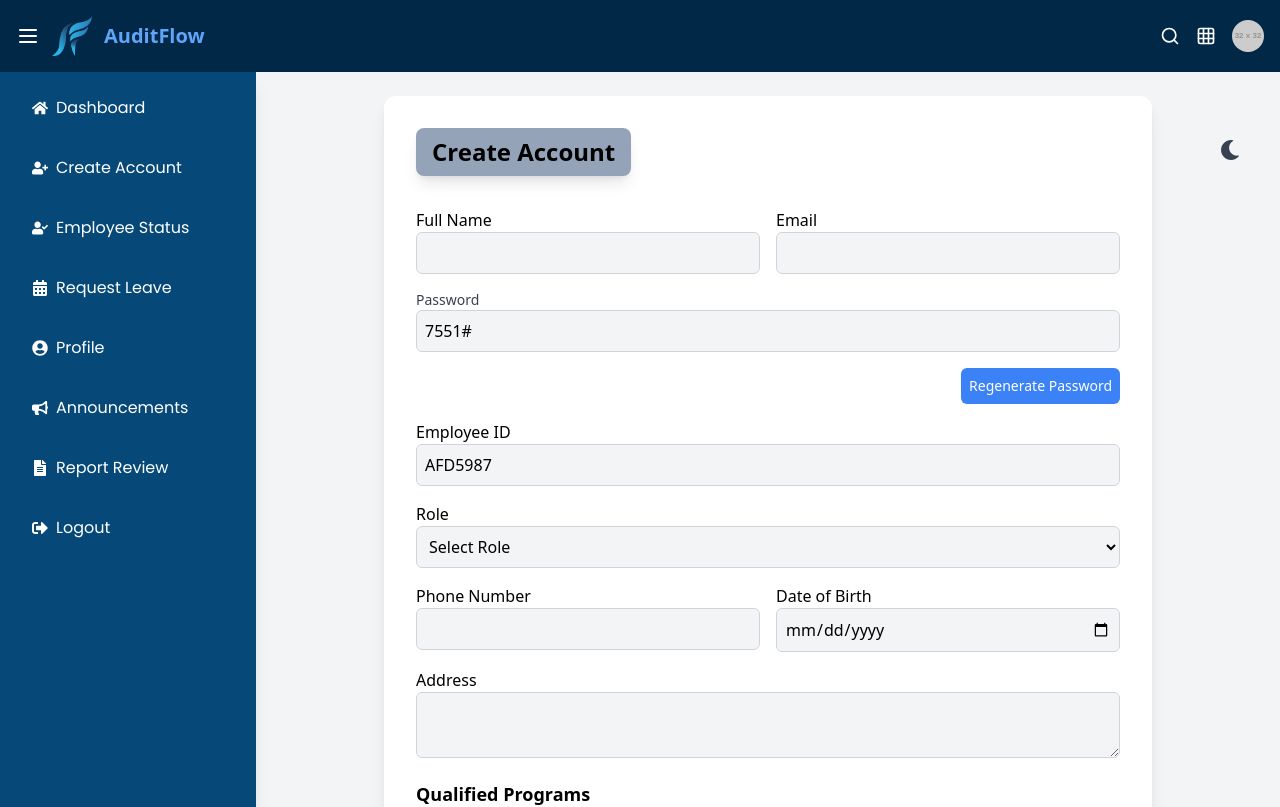
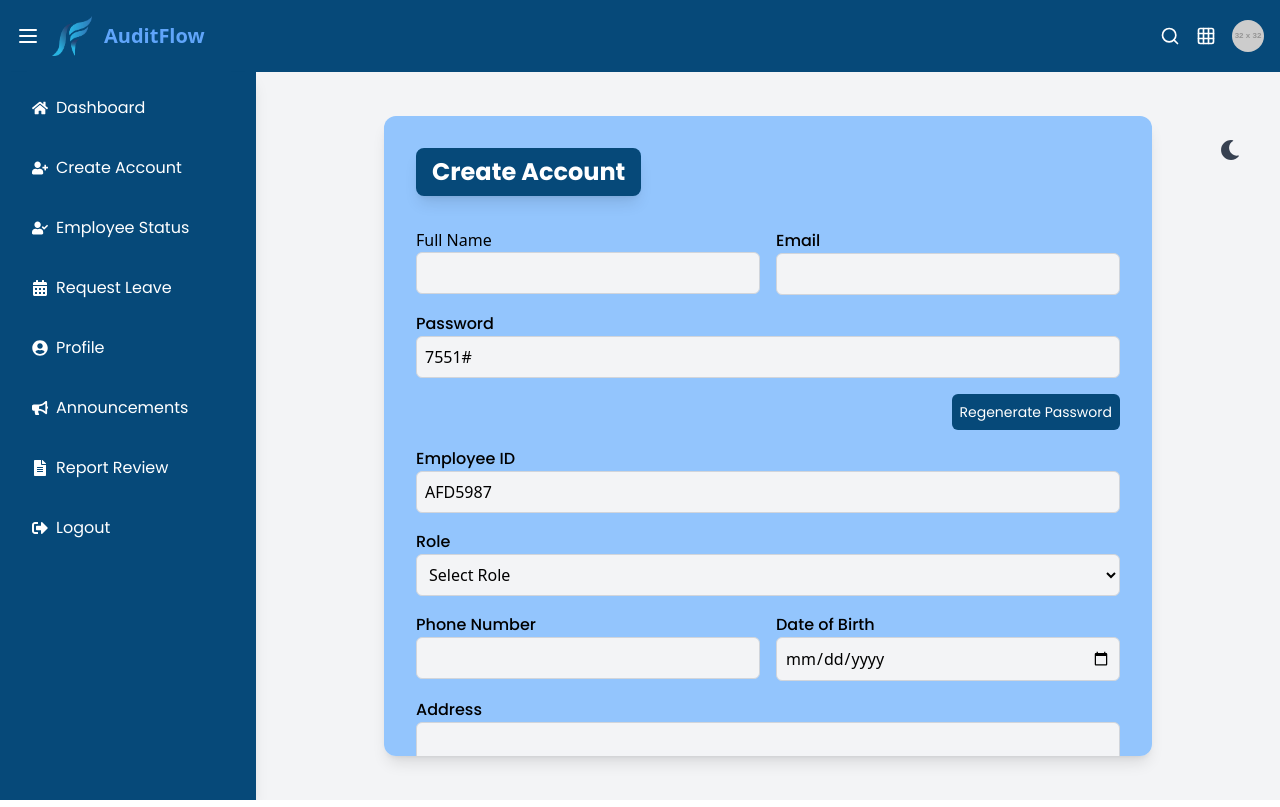
Before and after one commit to Nisal2522/Audit-Managment, a React (Vite) app in the folder frontend/: page /food/Head/Createaccount in a window 1280 px wide. Shown: the top 807 px of the page. Built offline with nearby package versions, Linux system fonts and the light colour scheme.

Commit message:
Update CreateProfile.jsx

```diff
--- a/frontend/src/Components/NavBar.jsx
+++ b/frontend/src/Components/NavBar.jsx
@@ -3,7 +3,7 @@ import logo from "../../src/assets/logon.png";
 
 export default function NavBar() {
     return (
-            <nav className="flex items-center justify-between text-white p-4" style={{ backgroundColor: "#022847" }}>
+            <nav className="flex items-center justify-between text-white p-4" style={{ backgroundColor: "#064979" }}>
             {/* Left Section - Logo & Title */}
             <div className="flex items-center gap-3">
                 <button className="text-white hover:text-gray-400">
--- a/frontend/src/pages/food/DepartmentHead/Createprofile.jsx
+++ b/frontend/src/pages/food/DepartmentHead/Createprofile.jsx
@@ -3,8 +3,7 @@ import Navbar from '../../../Components/NavBar';
 import Sidebar from "./Sidebar";
 import { createEmployee } from "../../../services/employeeservice";
 import bcrypt from "bcryptjs";
-import {  FaSun, FaMoon } from "react-icons/fa";
-
+import { FaSun, FaMoon } from "react-icons/fa";
 
 const CreateprofileFood = () => {
   const [formData, setFormData] = useState({
@@ -19,11 +18,9 @@ const CreateprofileFood = () => {
     profilePicture: null,
     department: "Food",
   });
-
   const [darkMode, setDarkMode] = useState(
     localStorage.getItem("theme") === "dark"
   );
-
   const [qualifiedPrograms, setQualifiedPrograms] = useState({
     GOTS: { selected: false, startDate: "", expireDate: "" },
     GRS: { selected: false, startDate: "", expireDate: "" },
@@ -117,10 +114,8 @@ const CreateprofileFood = () => {
 
   const handleSubmit = async (e) => {
     e.preventDefault();
-
     // Check if all form fields are filled
     const isFormComplete = Object.values(formData).every((value) => value !== "");
-
     // Convert `qualifiedPrograms` from an object to an array
     const formattedPrograms = Object.entries(qualifiedPrograms)
       .filter(([_, program]) => program.selected) // Keep only selected programs
@@ -151,7 +146,6 @@ const CreateprofileFood = () => {
       // Hash the password before sending it to the backend
       const salt = await bcrypt.genSalt(10);
       const hashedPassword = await bcrypt.hash(formData.password, salt); // Hash the password
-
       // Send data to backend, including the hashed password
       await createEmployee({
         ...formData,
@@ -162,10 +156,9 @@ const CreateprofileFood = () => {
 
       // Show the popup
       setIsPopupVisible(true);
-
       setTimeout(() => {
         setIsPopupVisible(false);
-      },4000);
+      }, 4000);
 
       // Reset form after submission
       setFormData({
@@ -178,7 +171,6 @@ const CreateprofileFood = () => {
         dob: "",
         employeeId: "",
       });
-
       setQualifiedPrograms({
         GOTS: { selected: false, startDate: "", expireDate: "" },
         GRS: { selected: false, startDate: "", expireDate: "" },
@@ -189,53 +181,53 @@ const CreateprofileFood = () => {
         "BCI Cotton": { selected: false, startDate: "", expireDate: "" },
         PPRS: { selected: false, startDate: "", expireDate: "" },
       });
-
     } catch (error) {
       alert("Error creating account. Please try again.");
     }
   };
 
-
-
-
-
-
   return (
     <div className={`min-h-screen ${darkMode ? "bg-gray-900 text-white" : "bg-gray-100 text-black"} flex flex-col`}>
       {/* Header */}
       <Navbar />
-
       {/* Dark Mode Button */}
       <div className="absolute top-[19%] right-8 transform -translate-y-1/2">
-             <button  onClick={() => setDarkMode(!darkMode)}   className={`p-2 text-xl focus:outline-none transform duration-200 ease-in-out hover:scale-105 -translate-y-1 text-2xl ${
+        <button
+          onClick={() => setDarkMode(!darkMode)}
+          className={`p-2 text-xl focus:outline-none transform duration-200 ease-in-out hover:scale-105 -translate-y-1 text-2xl ${
             darkMode ? "text-white" : "text-gray-700"
-             } cursor-pointer`}   >
+          } cursor-pointer`}
+        >
           {darkMode ? <FaSun className="inline-block" /> : <FaMoon className="inline-block" />}
         </button>
       </div>
-
-
-
       <div className="flex flex-grow">
         {/* Sidebar */}
         <Sidebar />
-
         {/* Main Section */}
         <main className="flex-grow flex items-center justify-center p-6">
           {/* Card Container */}
-          <div className={`shadow-lg rounded-xl p-8 w-full max-w-3xl transition duration-300 ${darkMode ? "bg-gray-900 text-white" : "bg-white text-black"}`}>
-
+          <div
+            className={`shadow-lg rounded-xl p-8 w-full max-w-3xl transition duration-300 ${
+              darkMode ? "bg-blue-300 text-white" : "bg-blue-300 text-black"
+            }`}
+            style={{ maxHeight: "80vh", overflowY: "auto" }}
+          >
             {/* Label with Dynamic Text Color */}
-            <label className={`text-2xl font-bold py-2 px-4 rounded-lg inline-block shadow-lg ${  darkMode ? 'text-white' : 'bg-slate-400 text-black' }`} style={darkMode ? { backgroundColor: "#064979" } : {}} >
+            <label
+              className={`text-2xl font-bold py-2 px-4 rounded-lg inline-block shadow-lg font-poppins ${
+                darkMode ? "text-white" : "text-white"
+              }`}
+              style={{ backgroundColor: "#064979" }}
+            >
               Create Account
             </label>
-
             {/* Form */}
             <form onSubmit={handleSubmit} className="space-y-4 mt-8">
               <div className="grid grid-cols-2 gap-4">
                 {/* Full Name */}
                 <div>
-                    <label className={`font-medium ${darkMode ? "text-white" : "text-black"}`}>
+                  <label className={`font-medium font-poppins${darkMode ? "text-white" : "text-black"}`}>
                     Full Name
                   </label>
                   <input
@@ -249,12 +241,9 @@ const CreateprofileFood = () => {
                     required
                   />
                 </div>
-
-
-
                 {/* Email */}
                 <div>
-                  <label className={`font-medium ${darkMode ? "text-white" : "text-black"}`}>Email</label>
+                  <label className={`font-medium font-poppins ${darkMode ? "text-white" : "text-black"}`}>Email</label>
                   <input
                     type="email"
                     name="email"
@@ -262,14 +251,14 @@ const CreateprofileFood = () => {
                     onChange={handleChange}
                     className={`w-full p-2 border rounded-md focus:ring-2 focus:ring-blue-500
                       ${darkMode ? "border-gray-600 bg-gray-800 text-white" : "border-gray-300 bg-gray-100 text-black"}
-                    `}                    required
+                    `}
+                    required
                   />
                 </div>
               </div>
-
               {/* Password (Automatically generated) */}
               <div className="mb-4 relative">
-                      <label htmlFor="password" className={`block text-sm font-medium ${darkMode ? "text-gray-300" : "text-gray-700"}`}>
+                <label htmlFor="password" className={`font-medium font-poppins ${darkMode ? "text-gray-300" : "text-black"}`}>
                   Password
                 </label>
                 <input
@@ -283,22 +272,19 @@ const CreateprofileFood = () => {
                   `}
                 />
               </div>
-
               {/* Button to regenerate password */}
               <div className="mb-4 flex justify-end">
                 <button
                   type="button"
                   onClick={handleRegeneratePassword}
-                        className="p-2 bg-blue-500 text-white rounded-md hover:bg-blue-600 focus:outline-none focus:ring-2 focus:ring-blue-500 text-sm"
+                  className="p-2 bg-[#064979] text-white rounded-md hover:bg-[#043a63] focus:outline-none focus:ring-2 focus:ring-blue-500 text-sm font-poppins"
                 >
                   Regenerate Password
                 </button>
               </div>
-
-
               {/* Employee ID */}
               <div>
-                <label className={`font-medium ${darkMode ? "text-white" : "text-black"}`}>Employee ID</label>
+                <label className={`font-medium font-poppins ${darkMode ? "text-white" : "text-black"}`}>Employee ID</label>
                 <input
                   type="text"
                   name="employeeId"
@@ -306,20 +292,21 @@ const CreateprofileFood = () => {
                   onChange={handleChange}
                   className={`w-full p-2 border rounded-md focus:ring-2 focus:ring-blue-500
                     ${darkMode ? "border-gray-600 bg-gray-800 text-white" : "border-gray-300 bg-gray-100 text-black"}
-                  `}                  readOnly
+                  `}
+                  readOnly
                 />
               </div>
-
               {/* Role */}
               <div>
-                <label className={`font-medium ${darkMode ? "text-white" : "text-black"}`}>Role</label>
+                <label className={`font-medium font-poppins ${darkMode ? "text-white" : "text-black"}`}>Role</label>
                 <select
                   name="role"
                   value={formData.role}
                   onChange={handleChange}
                   className={`w-full p-2 border rounded-md focus:ring-2 focus:ring-blue-500
                     ${darkMode ? "border-gray-600 bg-gray-800 text-white" : "border-gray-300 bg-gray-100 text-black"}
-                  `}                  required
+                  `}
+                  required
                 >
                   <option value="">Select Role</option>
                   <option value="Auditor">Auditor</option>
@@ -329,11 +316,10 @@ const CreateprofileFood = () => {
                   <option value="Contractor">Contractor</option>
                 </select>
               </div>
-
               {/* Phone & DOB */}
               <div className="grid grid-cols-2 gap-4">
                 <div>
-                  <label className={`font-medium ${darkMode ? "text-white" : "text-black"}`}>Phone Number</label>
+                  <label className={`font-medium font-poppins ${darkMode ? "text-white" : "text-black"}`}>Phone Number</label>
                   <input
                     type="tel"
                     name="phone"
@@ -341,12 +327,12 @@ const CreateprofileFood = () => {
                     onChange={handleChange}
                     className={`w-full p-2 border rounded-md focus:ring-2 focus:ring-blue-500
                       ${darkMode ? "border-gray-600 bg-gray-800 text-white" : "border-gray-300 bg-gray-100 text-black"}
-                    `}                    required
+                    `}
+                    required
                   />
                 </div>
-
                 <div>
-                  <label className={`font-medium ${darkMode ? "text-white" : "text-black"}`}>Date of Birth</label>
+                  <label className={`font-medium font-poppins ${darkMode ? "text-white" : "text-black"}`}>Date of Birth</label>
                   <input
                     type="date"
                     name="dob"
@@ -354,33 +340,31 @@ const CreateprofileFood = () => {
                     onChange={handleChange}
                     className={`w-full p-2 border rounded-md focus:ring-2 focus:ring-blue-500
                       ${darkMode ? "border-gray-600 bg-gray-800 text-white" : "border-gray-300 bg-gray-100 text-black"}
-                    `}                    required
+                    `}
+                    required
                   />
                 </div>
               </div>
-
               {/* Address */}
               <div>
-                <label className={`font-medium ${darkMode ? "text-white" : "text-black"}`}>Address</label>
+                <label className={`font-medium font-poppins ${darkMode ? "text-white" : "text-black"}`}>Address</label>
                 <textarea
                   name="address"
                   value={formData.address}
                   onChange={handleChange}
                   className={`w-full p-2 border rounded-md focus:ring-2 focus:ring-blue-500
                     ${darkMode ? "border-gray-600 bg-gray-800 text-white" : "border-gray-300 bg-gray-100 text-black"}
-                  `}                  rows="2"
+                  `}
+                  rows="2"
                   required
                 ></textarea>
               </div>
-
-
-
               {/* Qualified Programs Section */}
               <div className="mt-6">
-                <label className={`text-lg font-semibold ${darkMode ? "text-white" : "text-black"}`}>
+                <label className={`font-medium font-poppins ${darkMode ? "text-white" : "text-black"}`}>
                   Qualified Programs
                 </label>
-                <div className="grid grid-cols-2 gap-4 mt-2">
+                <div className="grid grid-cols-2 gap-4 mt-2 font-medium font-poppins">
                   {Object.entries(qualifiedPrograms).map(([program, data]) => (
                     <div key={program} className="flex flex-col space-y-2">
                       <div className="flex items-center">
@@ -409,7 +393,6 @@ const CreateprofileFood = () => {
                             `}
                             placeholder="Start Date"
                           />
-
                           {/* Expire Date Label and Input */}
                           <label className={`font-medium ${darkMode ? "text-white" : "text-black"}`}>
                             Expire Date
@@ -430,17 +413,10 @@ const CreateprofileFood = () => {
                   ))}
                 </div>
               </div>
-
-
-
-
-
-
-
               {/* Submit Button */}
               <button
                 type="submit"
-                className="w-full bg-blue-600 dark:bg-blue-500 text-white py-2 rounded-md hover:bg-blue-700 dark:hover:bg-blue-600 transition duration-300"
+                className="w-full bg-[#064979] text-white font-medium font-poppins py-2 rounded-md hover:bg-[#043a63] transition duration-300"
               >
                 Create Account
               </button>
@@ -450,13 +426,15 @@ const CreateprofileFood = () => {
       </div>
       {isPopupVisible && (
         <div className="fixed inset-0 flex items-center justify-center bg-black bg-opacity-50 z-50">
-            <div className={`px-6 py-4 rounded-lg shadow-lg text-2xl font-bold ${
-            darkMode ? "bg-white text-[#064979]" : "bg-gray-900 text-white" }`}  >
+          <div
+            className={`px-6 py-4 rounded-lg shadow-lg text-2xl font-bold ${
+              darkMode ? "bg-white text-[#064979]" : "bg-gray-900 text-white"
+            }`}
+          >
             Employee created successfully!
           </div>
         </div>
       )}
-
     </div>
   );
 };
--- a/frontend/src/pages/food/DepartmentHead/Profile.jsx
+++ b/frontend/src/pages/food/DepartmentHead/Profile.jsx
@@ -168,7 +168,7 @@ const ProfileHeadFood = () => {
         <main className={`flex-grow p-8 ${darkMode ? "bg-gray-00" : "bg-white"} rounded-lg shadow-md`}>
           {/* Label & Dark Mode Toggle in One Row */}
           <div className="flex items-center justify-between mb-6 font-poppins">
-            <label className={`text-2xl font-bold py-2 px-4 rounded-lg inline-block ${darkMode ? 'bg-teal-600 text-white' : 'bg-[#064979] text-white' } shadow-lg`}>
+            <label className={`text-2xl font-bold py-2 px-4 rounded-lg inline-block ${darkMode ? 'bg-[#064979] text-white' : 'bg-[#064979] text-white' } shadow-lg`}>
               Profile
             </label>
 
```
Lines whose indentation alone changed are shown as unchanged.
